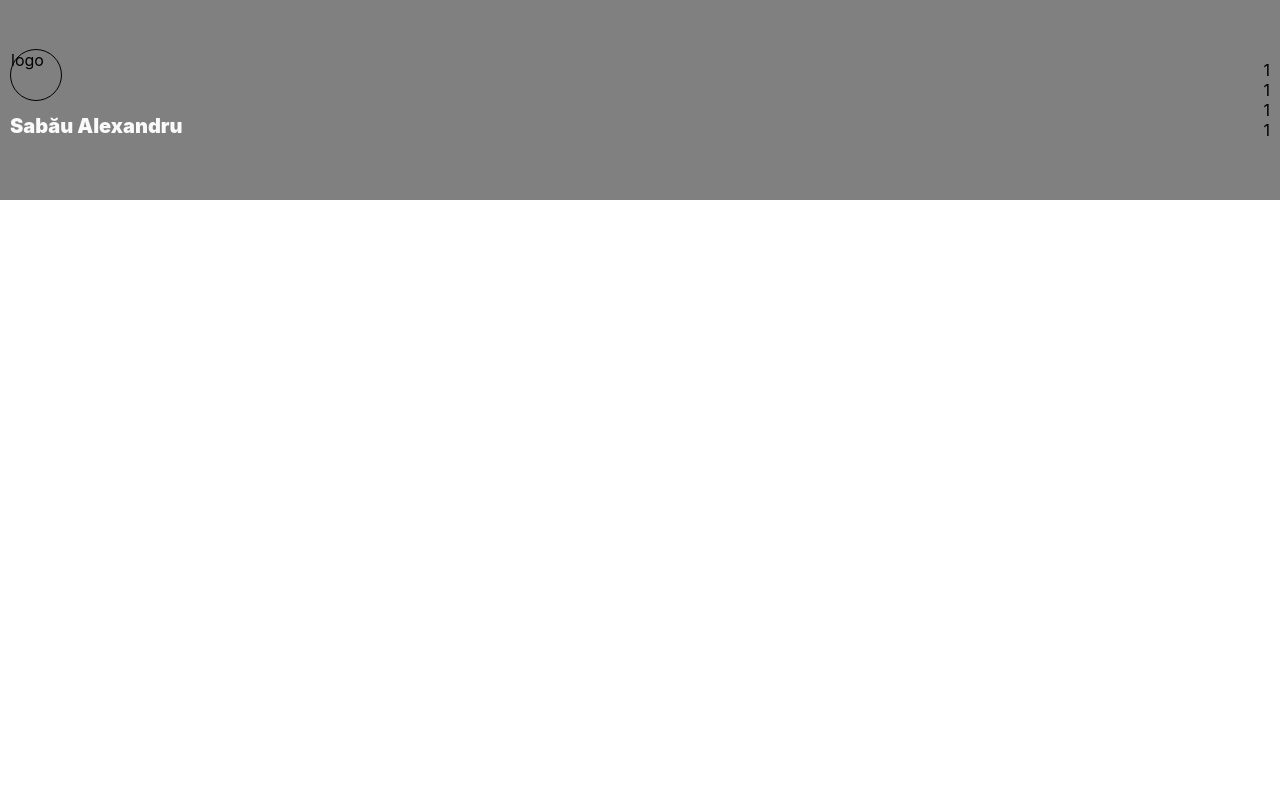
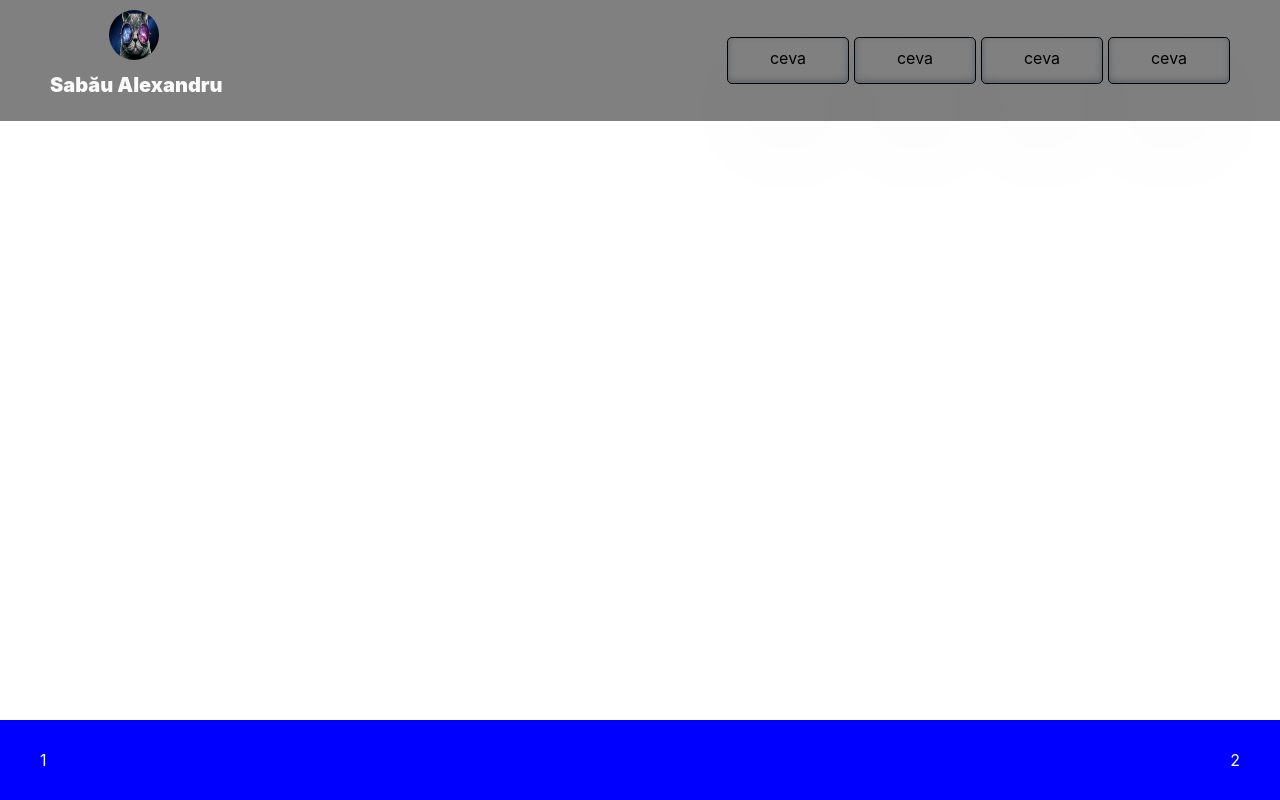
Before and after one commit to sbalexandru/alex-page, a React (Create React App) app: page / in a window 1280 px wide. Built offline with nearby package versions, Linux system fonts and the light colour scheme.

Commit message:
header update, footer start

```diff
--- a/src/App.js
+++ b/src/App.js
@@ -1,7 +1,13 @@
 import Header from "./components/Header";
+import Footer from "./components/Footer";
 
 function App() {
-  return <Header />;
+  return (
+    <>
+      <Header />
+      <Footer />
+    </>
+  );
 }
 
 export default App;
--- a/src/components/Footer.Styled.js
+++ b/src/components/Footer.Styled.js
@@ -0,0 +1,24 @@
+import styled from "styled-components";
+
+export const Foot = styled.footer`
+  width: 100%;
+  background-color: blue;
+  position: fixed;
+  bottom: 0;
+  left: 0;
+  right: 0;
+`;
+
+export const Container = styled.div`
+  width: 1200px;
+  height: 80px;
+  margin: 0 auto;
+  display: flex;
+  justify-content: space-between;
+  align-items: center;
+  color: white;
+`;
+
+export const Stang = styled.div``;
+
+export const Drept = styled.div``;
--- a/src/components/Footer.js
+++ b/src/components/Footer.js
@@ -0,0 +1,15 @@
+import React from "react";
+import { Foot, Container, Stang, Drept } from "./Footer.Styled";
+
+const Footer = () => {
+  return (
+    <Foot>
+      <Container>
+        <Stang>1</Stang>
+        <Drept>2</Drept>
+      </Container>
+    </Foot>
+  );
+};
+
+export default Footer;
--- a/src/components/Header.js
+++ b/src/components/Header.js
@@ -1,20 +1,33 @@
 import React from "react";
-import { Container, Brend, Name, Stang, Drept, Button } from "./Header.styled";
+import {
+  Container,
+  Brend,
+  Name,
+  Stang,
+  Drept,
+  Button,
+  H,
+} from "./Header.styled";
+import Logo from "../img/Logo.jpg";
 
 const Header = () => {
   return (
+    <H>
       <Container>
         <Stang>
-        <Brend>logo</Brend>
+          <Brend>
+            <img src={Logo} alt="Logo" />
+          </Brend>
           <Name>Sabău Alexandru</Name>
         </Stang>
         <Drept>
-        <Button>1</Button>
-        <Button>1</Button>
-        <Button>1</Button>
-        <Button>1</Button>
+          <Button>ceva</Button>
+          <Button>ceva</Button>
+          <Button>ceva</Button>
+          <Button>ceva</Button>
         </Drept>
       </Container>
+    </H>
   );
 };
 
--- a/src/components/Header.styled.js
+++ b/src/components/Header.styled.js
@@ -1,20 +1,36 @@
 import styled from "styled-components";
 
+export const H = styled.header`
+  margin: 0 auto;
+  width: 100%;
+  background-color: grey;
+  position: fixed;
+  top: 0;
+  left: 0;
+  right: 0;
+`;
+
 export const Container = styled.div`
-  width: 100%;
-  height: 200px;
-  margin: 0 auto;
+  width: 1200px;
+  margin: auto;
   display: flex;
   justify-content: space-between;
   align-items: center;
-  background-color: grey;
 `;
 
 export const Brend = styled.div`
-  border: 1px solid black;
-  border-radius: 50%;
-  width: 50px;
-  height: 50px;
+  display: flex;
+  justify-content: space-around;
+  align-items: center;
+  align-content: stretch;
+
+  & > img {
+    display: block;
+    width: 50px;
+    height: 50px;
+    margin-right: 5px;
+    border-radius: 50%;
+  }
 `;
 
 export const Name = styled.h1`
@@ -29,8 +45,20 @@ export const Stang = styled.div`
 `;
 
 export const Drept = styled.div`
-  display: block;
+  display: flex;
   padding: 10px;
 `;
 
-export const Button = styled.div``;
+export const Button = styled.div`
+  width: 100px;
+  height: 25px;
+  border-radius: 5px;
+  border: 1px solid black;
+  cursor: pointer;
+  padding: 10px;
+  margin-left: 5px;
+  text-align: center;
+  box-shadow: rgba(50, 50, 93, 0.25) 0px 50px 100px -20px,
+    rgba(0, 0, 0, 0.3) 0px 30px 60px -30px,
+    rgba(10, 37, 64, 0.35) 0px -2px 6px 0px inset;
+`;
```
Also changed, not shown: src/img/Logo.jpg (added). Lines whose indentation alone changed are shown as unchanged.
